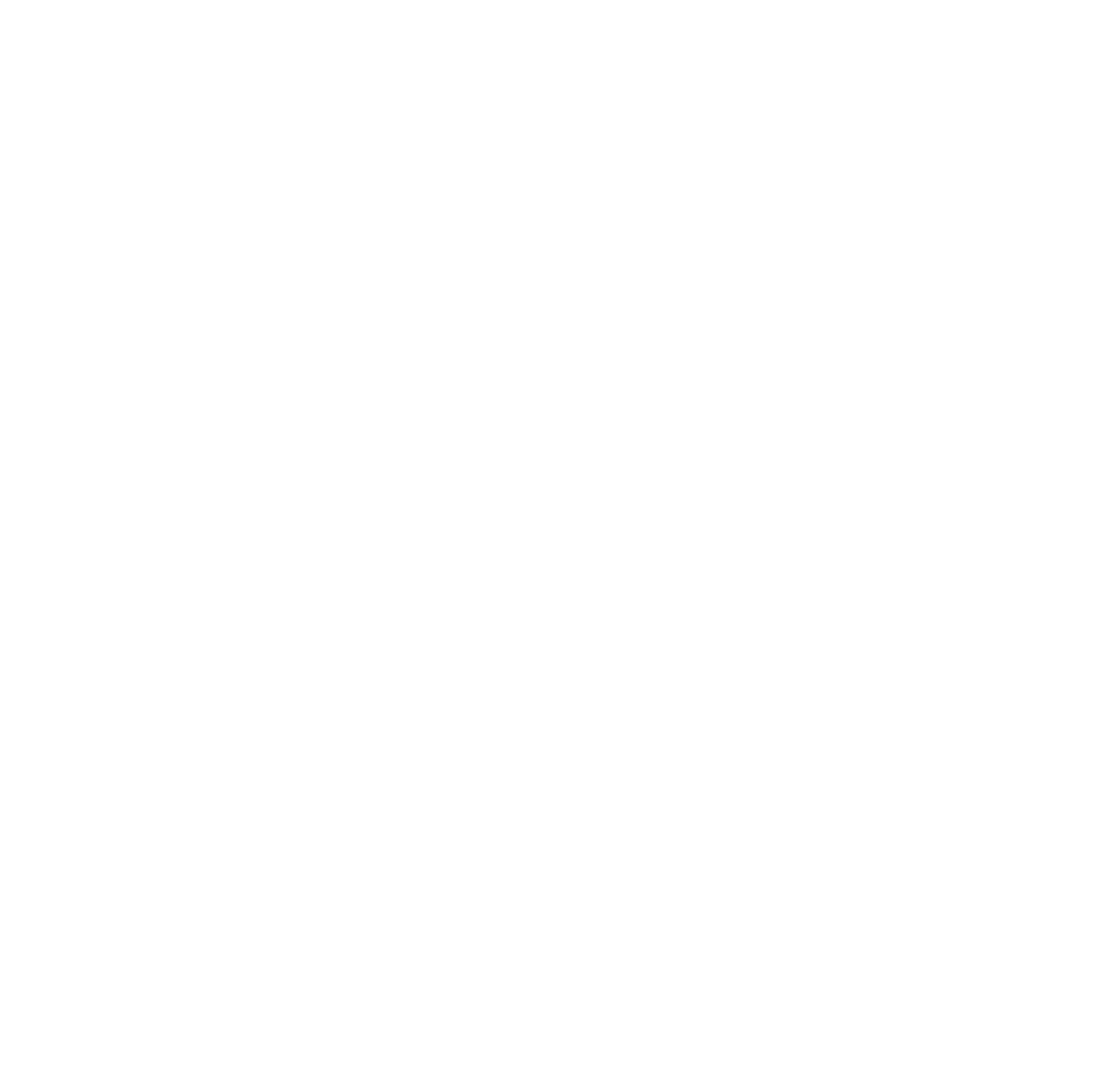
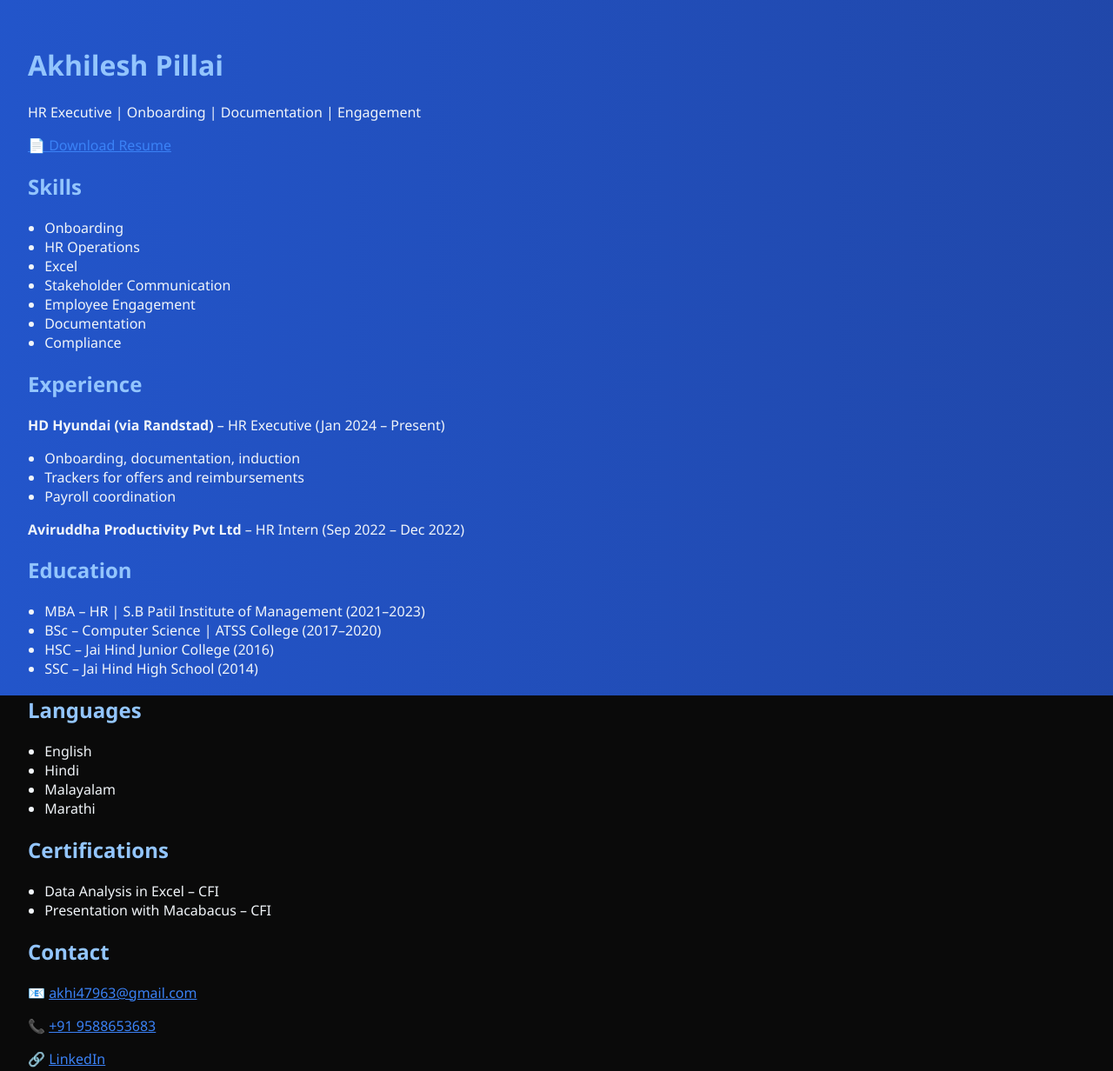
Before and after one commit to akhiiilesh01/akhiiilesh01.github.io, a plain HTML site: page index.html in a window 1280 px wide. Shown: the whole page at 87% size. Before the commit the page ends 800 px from the top, so only its background shows below. Drawn offline with Linux system fonts and the light colour scheme.

Commit message:
Add files via upload

```diff
--- a/index.html
+++ b/index.html
@@ -1 +1,66 @@
-<!-- Final working index.html with animation, layout, icons, scroll tracker -->
+
+<!DOCTYPE html>
+<html lang="en">
+<head>
+  <meta charset="UTF-8" />
+  <meta name="viewport" content="width=device-width, initial-scale=1.0"/>
+  <title>Akhilesh Pillai | Portfolio</title>
+  <link rel="stylesheet" href="style.css" />
+</head>
+<body>
+  <div class="animated-bg"></div>
+  <main>
+    <header class="fadein">
+      <h1>Akhilesh Pillai</h1>
+      <p>HR Executive | Onboarding | Documentation | Engagement</p>
+      <a href="Akhilesh_Pillai_Resume_31.05.pdf" download>📄 Download Resume</a>
+    </header>
+
+    <section class="fadein"><h2>Skills</h2><ul>
+      <li>Onboarding</li><li>HR Operations</li><li>Excel</li>
+      <li>Stakeholder Communication</li><li>Employee Engagement</li>
+      <li>Documentation</li><li>Compliance</li>
+    </ul></section>
+
+    <section class="fadein"><h2>Experience</h2>
+      <p><strong>HD Hyundai (via Randstad)</strong> – HR Executive (Jan 2024 – Present)</p>
+      <ul><li>Onboarding, documentation, induction</li>
+      <li>Trackers for offers and reimbursements</li><li>Payroll coordination</li></ul>
+      <p><strong>Aviruddha Productivity Pvt Ltd</strong> – HR Intern (Sep 2022 – Dec 2022)</p>
+    </section>
+
+    <section class="fadein"><h2>Education</h2><ul>
+      <li>MBA – HR | S.B Patil Institute of Management (2021–2023)</li>
+      <li>BSc – Computer Science | ATSS College (2017–2020)</li>
+      <li>HSC – Jai Hind Junior College (2016)</li>
+      <li>SSC – Jai Hind High School (2014)</li>
+    </ul></section>
+
+    <section class="fadein"><h2>Languages</h2><ul>
+      <li>English</li><li>Hindi</li><li>Malayalam</li><li>Marathi</li>
+    </ul></section>
+
+    <section class="fadein"><h2>Certifications</h2><ul>
+      <li>Data Analysis in Excel – CFI</li>
+      <li>Presentation with Macabacus – CFI</li>
+    </ul></section>
+
+    <section class="fadein"><h2>Contact</h2>
+      <p>📧 <a href="mailto:akhi47963@gmail.com">akhi47963@gmail.com</a></p>
+      <p>📞 <a href="tel:+919588653683">+91 9588653683</a></p>
+      <p>🔗 <a href="https://linkedin.com/in/akhilesh-pillai-8522b222a">LinkedIn</a></p>
+    </section>
+  </main>
+
+  <script>
+    const observer = new IntersectionObserver(entries => {
+      entries.forEach(entry => {
+        if (entry.isIntersecting) entry.target.classList.add('visible');
+        else entry.target.classList.remove('visible');
+      });
+    }, { threshold: 0.2 });
+
+    document.querySelectorAll('.fadein').forEach(el => observer.observe(el));
+  </script>
+</body>
+</html>
--- a/style.css
+++ b/style.css
@@ -1 +1,41 @@
-/* Final working style.css with animations, parallax, dark/light toggle */
+
+body {
+  font-family: 'Segoe UI', sans-serif;
+  background: #0a0a0a;
+  color: #f1f5f9;
+  margin: 0;
+  padding: 2rem;
+  overflow-x: hidden;
+}
+a {
+  color: #3b82f6;
+}
+h1, h2 {
+  color: #93c5fd;
+}
+ul {
+  padding-left: 1.2rem;
+}
+.animated-bg {
+  position: fixed;
+  top: 0; left: 0;
+  width: 100vw; height: 100vh;
+  background: linear-gradient(270deg, #1e3a8a, #2563eb, #1e40af);
+  background-size: 600% 600%;
+  animation: gradientShift 20s ease infinite;
+  z-index: -1;
+}
+@keyframes gradientShift {
+  0% { background-position: 0% 50%; }
+  50% { background-position: 100% 50%; }
+  100% { background-position: 0% 50%; }
+}
+.fadein {
+  opacity: 0;
+  transform: translateY(40px);
+  transition: opacity 0.8s ease, transform 0.8s ease;
+}
+.fadein.visible {
+  opacity: 1;
+  transform: translateY(0);
+}
```
Also changed, not shown: 1 other file.
